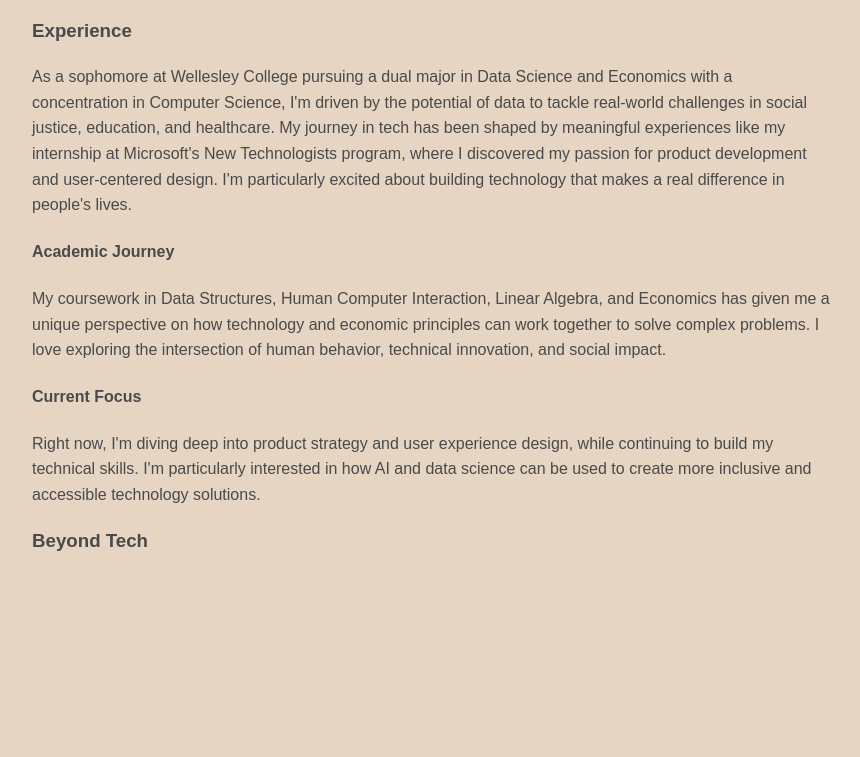
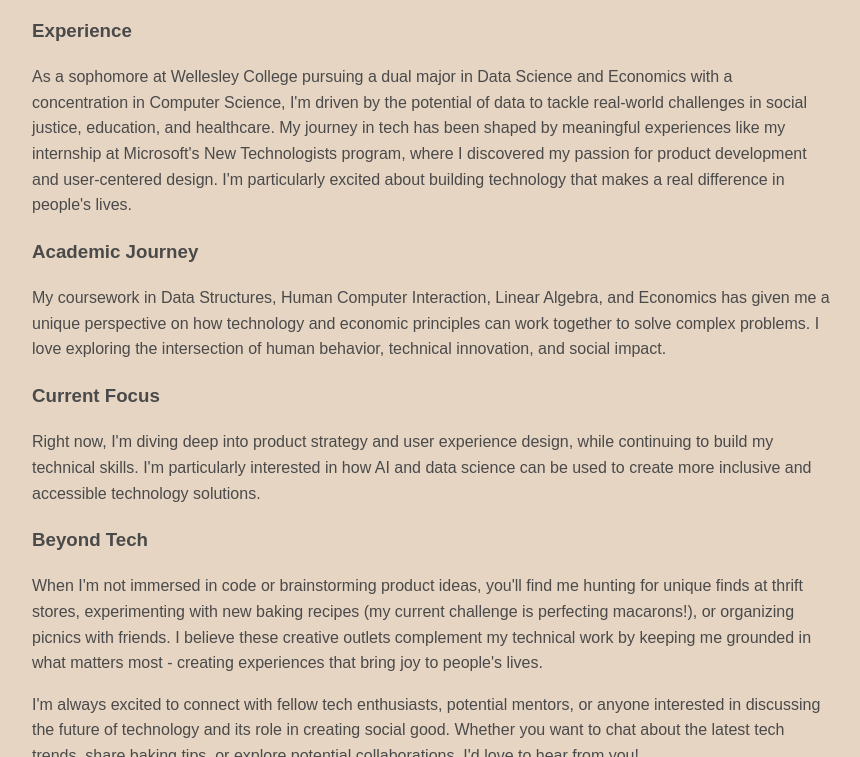
Before and after one commit to aayahosman/aayahosman.github.io, a plain HTML site: page index.html in a window 1280 px wide. Shown: the part 947-1704 px from the top of the page, without its empty margins (208-1068 px from the left). Drawn offline with Linux system fonts and the light colour scheme.

Commit message:
Add files via upload

```diff
--- a/index.html
+++ b/index.html
@@ -66,7 +66,7 @@
         height: 300px;
         border-radius: 50%;
         object-fit: cover;
-        object-position: center;
+        object-position: 25% 75%;
         border: 8px solid var(--secondary-color);
     }
 
@@ -154,10 +154,10 @@
                 <h3>Experience</h3>
                 <p>As a sophomore at Wellesley College pursuing a dual major in Data Science and Economics with a concentration in Computer Science, I'm driven by the potential of data to tackle real-world challenges in social justice, education, and healthcare. My journey in tech has been shaped by meaningful experiences like my internship at Microsoft's New Technologists program, where I discovered my passion for product development and user-centered design. I'm particularly excited about building technology that makes a real difference in people's lives.</p>
 
-                <h4>Academic Journey</h4>
+                <h3>Academic Journey</h3>
                 <p>My coursework in Data Structures, Human Computer Interaction, Linear Algebra, and Economics has given me a unique perspective on how technology and economic principles can work together to solve complex problems. I love exploring the intersection of human behavior, technical innovation, and social impact.</p>
 
-                <h4>Current Focus</h4>
+                <h3>Current Focus</h3>
                 <p>Right now, I'm diving deep into product strategy and user experience design, while continuing to build my technical skills. I'm particularly interested in how AI and data science can be used to create more inclusive and accessible technology solutions.</p>
 
                 <h3>Beyond Tech</h3>
```
